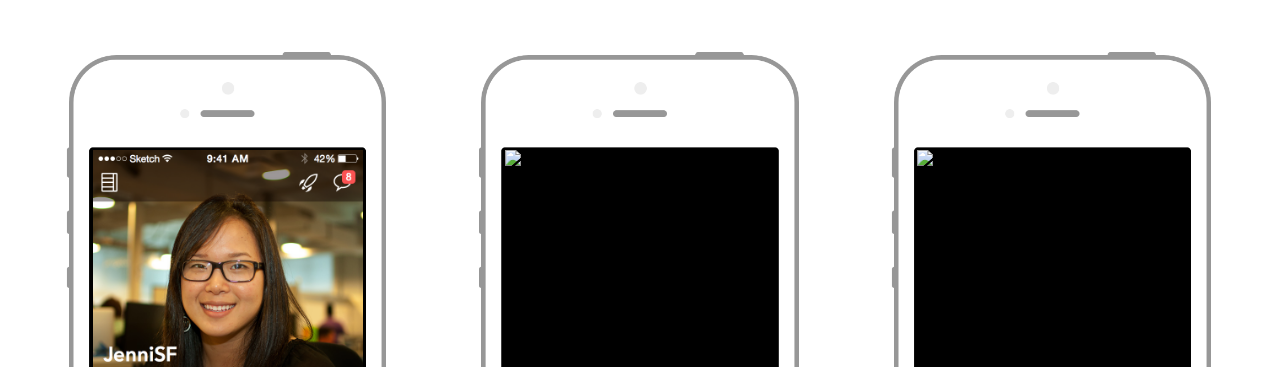
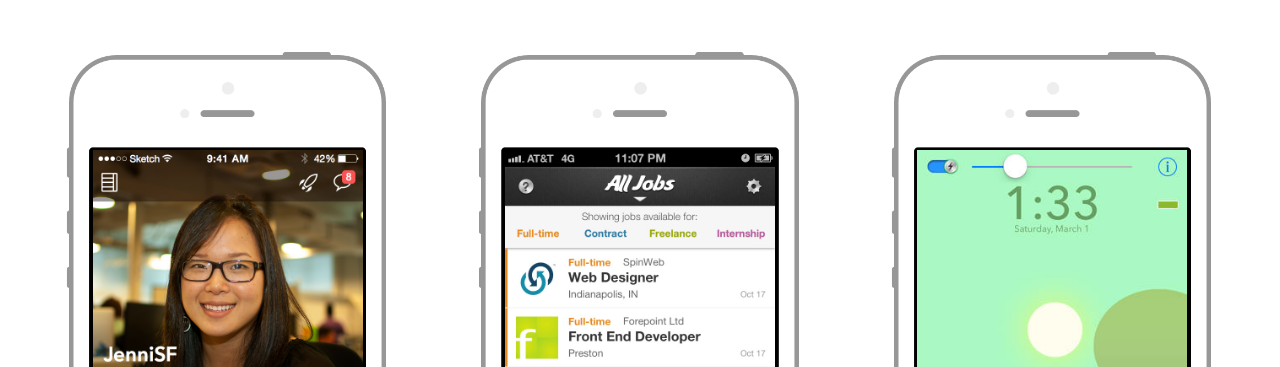
Before and after one commit to ArtofNor/artofnor.github.io, a plain HTML site: page index.html in a window 1280 px wide. Shown: the part 433-800 px from the top of the page. Drawn offline with nearby package versions, Linux system fonts and the light colour scheme.

Commit message:
Fixed image links

```diff
--- a/index.html
+++ b/index.html
@@ -57,11 +57,11 @@
 			</div>
 			<div class="image-three-column">
 				<img src="/static/images/iPhone-flat.png" />
-				<a href="/portfolio/full-time-app/"><img class="img screen" src="/static/images/portfolio/full-time-app/01.png" /></a>
+				<a href="/portfolio/full-time-app/"><img class="img screen" src="/static/images/portfolio/full-time-app/01.jpg" /></a>
 			</div>
 			<div class="image-three-column">
 				<img src="/static/images/iPhone-flat.png" />
-				<a href="/portfolio/kiwi-flashlight/"><img class="img screen" src="/static/images/portfolio/kiwi-flashlight/01.png" /></a>
+				<a href="/portfolio/kiwi-flashlight/"><img class="img screen" src="/static/images/portfolio/kiwi-flashlight/01.jpg" /></a>
 			</div>
 		</div>
 		<p><a href="/portfolio" class="button">See More Designs</a></p>
```
